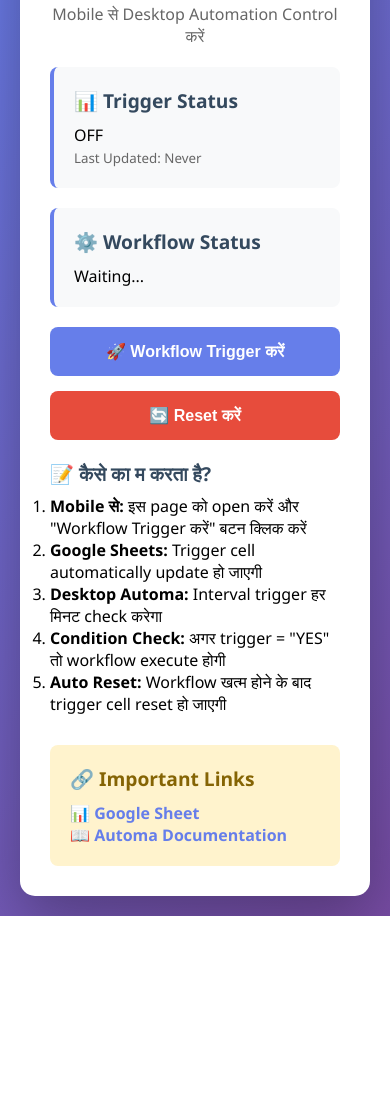
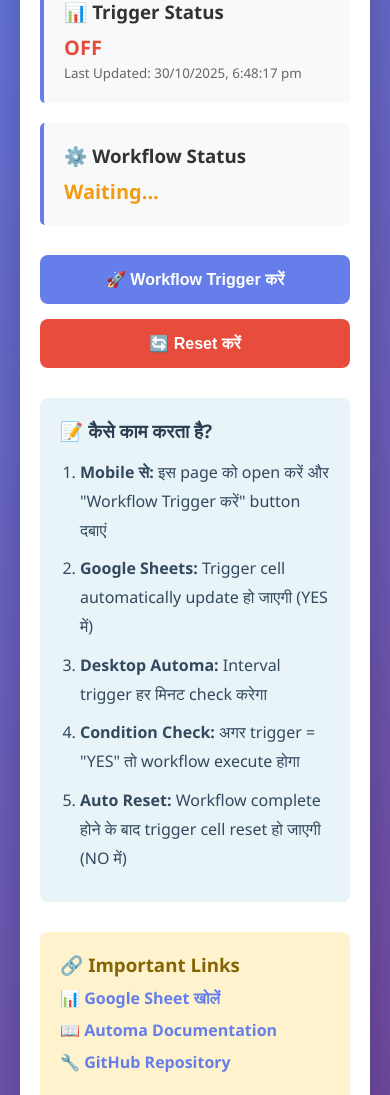
Before and after one commit to Lokendrasahu/automa-mobile-trigger, a plain HTML site: page index.html in a window 390 px wide. Shown: the part 186-1281 px from the top of the page. Before the commit the page ends 1102 px from the top, so only its background shows below. Drawn offline with Linux system fonts and the light colour scheme.

Commit message:
Refactor HTML structure and styles for dashboard

```diff
--- a/index.html
+++ b/index.html
@@ -1,97 +1,213 @@
 <!DOCTYPE html>
 <html lang="hi">
 <head>
-<meta charset="UTF-8" />
-<meta name="viewport" content="width=device-width, initial-scale=1.0"/>
+    <meta charset="UTF-8">
+    <meta name="viewport" content="width=device-width, initial-scale=1.0">
     <title>Automa Workflow Dashboard</title>
     <style>
-* { margin: 0; padding: 0; box-sizing: border-box; }
+        * {
+            margin: 0;
+            padding: 0;
+            box-sizing: border-box;
+        }
+
         body {
             font-family: 'Segoe UI', Tahoma, Geneva, Verdana, sans-serif;
             background: linear-gradient(135deg, #667eea 0%, #764ba2 100%);
             min-height: 100vh;
             padding: 20px;
-  display: flex;
-  justify-content: center;
-  align-items: center;
         }
+
         .container {
-  max-width: 900px;
-  width: 100%;
-  background: #fff;
+            max-width: 800px;
+            margin: 0 auto;
+            background: white;
             border-radius: 15px;
             padding: 30px;
             box-shadow: 0 20px 60px rgba(0,0,0,0.3);
-  font-family: 'Segoe UI', Tahoma, Geneva, Verdana, sans-serif;
         }
-h1 { color: #667eea; text-align: center; margin-bottom: 10px; font-size: 2em; }
-h3 { margin-bottom: 8px; color: #34495e; font-size: 1.2em; }
-.subtitle { text-align: center; color: #666; margin-bottom: 20px; font-size: 1em; }
+
+        h1 {
+            color: #667eea;
+            text-align: center;
+            margin-bottom: 10px;
+        }
+
+        .subtitle {
+            text-align: center;
+            color: #666;
+            margin-bottom: 30px;
+            font-size: 14px;
+        }
+
         .status-card {
             background: #f8f9fa;
             border-left: 4px solid #667eea;
             padding: 20px;
             margin-bottom: 20px;
-  border-radius: 8px;
+            border-radius: 5px;
         }
-.status-card h3 { margin-bottom: 10px; }
+
+        .status-card h3 {
+            color: #333;
+            margin-bottom: 10px;
+        }
+
         .status-value {
             font-size: 24px;
             font-weight: bold;
             color: #667eea;
         }
+
         .button-group {
             display: grid;
-  grid-template-columns: repeat(auto-fit, minmax(150px, 1fr));
+            grid-template-columns: 1fr 1fr;
             gap: 15px;
-  margin-top: 20px;
+            margin: 30px 0;
         }
+
         button {
-  padding: 15px;
-  font-size: 1em;
+            padding: 15px 30px;
+            font-size: 16px;
             border: none;
             border-radius: 8px;
             cursor: pointer;
             transition: all 0.3s;
             font-weight: bold;
         }
+
         .trigger-btn {
-  background: #667eea; color: #fff;
+            background: #667eea;
+            color: white;
         }
+
         .trigger-btn:hover {
-  background: #5568d3; transform: translateY(-2px); box-shadow: 0 5px 15px rgba(85,104,211,0.4);
+            background: #5568d3;
+            transform: translateY(-2px);
+            box-shadow: 0 5px 15px rgba(102, 126, 234, 0.4);
         }
+
+        .trigger-btn:active {
+            transform: translateY(0);
+        }
+
         .reset-btn {
-  background: #e74c3c; color: #fff;
+            background: #e74c3c;
+            color: white;
         }
+
         .reset-btn:hover {
-  background: #c0392b; transform: translateY(-2px); box-shadow: 0 5px 15px rgba(231,76,60,0.4);
+            background: #c0392b;
+            transform: translateY(-2px);
+            box-shadow: 0 5px 15px rgba(231, 76, 60, 0.4);
         }
+
+        .reset-btn:active {
+            transform: translateY(0);
+        }
+
         .instructions {
             background: #e8f4f8;
             padding: 20px;
             border-radius: 8px;
             margin-top: 20px;
         }
-.instructions h3 { margin-bottom: 10px; }
-.instructions ol { margin-left: 20px; line-height: 1.8; color: #34495e; }
-.instructions li { margin-bottom: 10px; }
+
+        .instructions h3 {
+            color: #2c3e50;
+            margin-bottom: 15px;
+        }
+
+        .instructions ol {
+            margin-left: 20px;
+            line-height: 1.8;
+            color: #34495e;
+        }
+
+        .instructions li {
+            margin-bottom: 10px;
+        }
+
         .alert {
             padding: 15px;
             border-radius: 8px;
             margin-top: 20px;
             display: none;
+            animation: slideIn 0.3s ease-in-out;
         }
-.alert.success { background: #d4edda; color: #155724; border: 1px solid #c3e6cb; }
+
+        @keyframes slideIn {
+            from {
+                opacity: 0;
+                transform: translateY(-10px);
+            }
+            to {
+                opacity: 1;
+                transform: translateY(0);
+            }
+        }
+
+        .alert.success {
+            background: #d4edda;
+            color: #155724;
+            border: 1px solid #c3e6cb;
+        }
+
+        .alert.error {
+            background: #f8d7da;
+            color: #721c24;
+            border: 1px solid #f5c6cb;
+        }
+
+        .alert.info {
+            background: #d1ecf1;
+            color: #0c5460;
+            border: 1px solid #bee5eb;
+        }
+
         .links {
             margin-top: 30px;
             padding: 20px;
             background: #fff3cd;
             border-radius: 8px;
         }
-.links h3 { margin-bottom: 10px; color: #856404; }
-.links a { color: #667eea; text-decoration: none; font-weight: bold; }
-.links a:hover { text-decoration: underline; }
+
+        .links h3 {
+            color: #856404;
+            margin-bottom: 10px;
+        }
+
+        .links p {
+            margin: 10px 0;
+        }
+
+        .links a {
+            color: #667eea;
+            text-decoration: none;
+            font-weight: bold;
+        }
+
+        .links a:hover {
+            text-decoration: underline;
+        }
+
+        @media (max-width: 600px) {
+            .container {
+                padding: 20px;
+            }
+
+            .button-group {
+                grid-template-columns: 1fr;
+            }
+
+            h1 {
+                font-size: 24px;
+            }
+
+            .status-value {
+                font-size: 20px;
+            }
+        }
     </style>
 </head>
 <body>
@@ -99,85 +215,150 @@ button {
         <h1>🤖 Automa Workflow Dashboard</h1>
         <p class="subtitle">Mobile से Desktop Automation Control करें</p>
 
-<!-- Trigger Status -->
+        <!-- Status Cards -->
         <div class="status-card">
             <h3>📊 Trigger Status</h3>
-<div id="triggerStatusText">OFF</div>
-<small style="color:#666;">Last Updated: <span id="lastUpdated">Never</span></small>
+            <div class="status-value" id="triggerStatus">OFF</div>
+            <small style="color: #666;">Last Updated: <span id="lastUpdate">Never</span></small>
         </div>
 
-<!-- Workflow Status -->
         <div class="status-card">
             <h3>⚙️ Workflow Status</h3>
-<div id="workflowStatusText">Waiting...</div>
+            <div class="status-value" id="workflowStatus">Waiting...</div>
         </div>
 
-<!-- Buttons -->
+        <!-- Action Buttons -->
         <div class="button-group">
-<button class="trigger-btn" onclick="triggerWorkflow()">🚀 Workflow Trigger करें</button>
-<button class="reset-btn" onclick="resetTrigger()">🔄 Reset करें</button>
+            <button class="trigger-btn" onclick="triggerWorkflow()">
+                🚀 Workflow Trigger करें
+            </button>
+            <button class="reset-btn" onclick="resetTrigger()">
+                🔄 Reset करें
+            </button>
         </div>
 
-<!-- How does it work? -->
-<div style="margin-top:20px;">
-<h3>📝 कैसे का म करता है?</h3>
+        <!-- Alert Box -->
+        <div class="alert" id="alertBox"></div>
+
+        <!-- Instructions -->
+        <div class="instructions">
+            <h3>📝 कैसे काम करता है?</h3>
             <ol>
-<li><strong>Mobile से:</strong> इस page को open करें और "Workflow Trigger करें" बटन क्लिक करें</li>
-<li><strong>Google Sheets:</strong> Trigger cell automatically update हो जाएगी</li>
-<li><strong>Desktop Automa:</strong> Interval trigger हर मिनट check करेगा </li>
-<li><strong>Condition Check:</strong> अगर trigger = "YES" तो workflow execute होगी</li>
-<li><strong>Auto Reset:</strong> Workflow खत्म होने के बाद trigger cell reset हो जाएगी</li>
+                <li><strong>Mobile से:</strong> इस page को open करें और "Workflow Trigger करें" button दबाएं</li>
+                <li><strong>Google Sheets:</strong> Trigger cell automatically update हो जाएगी (YES में)</li>
+                <li><strong>Desktop Automa:</strong> Interval trigger हर मिनट check करेगा</li>
+                <li><strong>Condition Check:</strong> अगर trigger = "YES" तो workflow execute होगा</li>
+                <li><strong>Auto Reset:</strong> Workflow complete होने के बाद trigger cell reset हो जाएगी (NO में)</li>
             </ol>
         </div>
 
         <!-- Important Links -->
         <div class="links">
             <h3>🔗 Important Links</h3>
-<p>📊 <a href="https://docs.google.com/spreadsheets/d/179nsb7VcX86_gJqz10p6ZUz_qU23ROEfJyGNuJokHuw/edit" target="_blank">Google Sheet</a></p>
+            <p>📊 <a href="https://docs.google.com/spreadsheets/d/179nsb7VcX86_gJqz10p6ZUz_qU23ROEfJyGNuJokHuw/edit" target="_blank">Google Sheet खोलें</a></p>
             <p>📖 <a href="https://automa-docs-old.vercel.app/" target="_blank">Automa Documentation</a></p>
+            <p>🔧 <a href="https://github.com" target="_blank">GitHub Repository</a></p>
         </div>
-
-<!-- Alert Box -->
-<div id="alertBox" class="alert"></div>
-
     </div>
 
     <script>
-// DOM elements
-const triggerStatusText = document.getElementById('triggerStatusText');
-const lastUpdatedSpan = document.getElementById('lastUpdated');
-const workflowStatusText = document.getElementById('workflowStatusText');
+        // Configuration
+        const CONFIG = {
+            SHEET_ID: "179nsb7VcX86_gJqz10p6ZUz_qU23ROEfJyGNuJokHuw", // तुम्हारी Sheet ID
+            TRIGGER_RANGE: "Sheet1!A2"
+        };
+
+        // Function: Show Alert
+        function showAlert(message, type = 'success', duration = 5000) {
             const alertBox = document.getElementById('alertBox');
+            alertBox.className = `alert ${type}`;
+            alertBox.textContent = message;
+            alertBox.style.display = 'block';
 
-function showAlert(message, isSuccess=true) {
-  alertBox.textContent = message;
-  alertBox.className = 'alert ' + (isSuccess ? 'success' : '');
-  alertBox.style.display = 'block';
-  setTimeout(() => { alertBox.style.display = 'none'; }, 3000);
+            if (duration > 0) {
+                setTimeout(() => {
+                    alertBox.style.display = 'none';
+                }, duration);
+            }
         }
 
-// Trigger Button
-function triggerWorkflow() {
-  triggerStatusText.textContent = 'ON';
-  triggerStatusText.style.color = '#27ae60';
-  lastUpdatedSpan.textContent = new Date().toLocaleString('hi-IN');
-  workflowStatusText.textContent = 'Triggered! Waiting for Automa...';
-  workflowStatusText.style.color = '#f39c12';
-  showAlert('✅ Workflow triggered! Desktop Automa will execute.', true);
-  // Optional: Trigger your custom logic here (e.g., set cell value via API)
+        // Function: Update UI Status
+        function updateUIStatus(trigger, workflow) {
+            const triggerStatus = document.getElementById('triggerStatus');
+            const workflowStatus = document.getElementById('workflowStatus');
+            const lastUpdate = document.getElementById('lastUpdate');
+
+            triggerStatus.textContent = trigger;
+            triggerStatus.style.color = trigger === 'ON' ? '#27ae60' : '#e74c3c';
+
+            workflowStatus.textContent = workflow;
+            workflowStatus.style.color = workflow === 'COMPLETED' ? '#27ae60' : '#f39c12';
+
+            lastUpdate.textContent = new Date().toLocaleString('hi-IN');
         }
 
-// Reset Button
-function resetTrigger() {
-  triggerStatusText.textContent = 'OFF';
-  triggerStatusText.style.color = '#e74c3c';
-  workflowStatusText.textContent = 'Waiting...';
-  workflowStatusText.style.color = '#667eea';
-  showAlert('🔄 Trigger reset successfully!', true);
-  // Optional: Reset your trigger cell via API
+        // Function: Trigger Workflow
+        function triggerWorkflow() {
+            // Update UI immediately
+            updateUIStatus('ON', 'Triggered! Waiting for Automa...');
+
+            // Show success message
+            showAlert('✅ Workflow triggered! Desktop Automa will check within 1 minute.', 'success', 5000);
+
+            // Local storage में save करो
+            localStorage.setItem('lastTrigger', new Date().toISOString());
+            localStorage.setItem('triggerStatus', 'ON');
+
+            // यहाँ आप Google Sheets को manually update कर सकते हो
+            // या Automa से connection setup कर सकते हो
         }
 
-// To actually integrate with Google Sheets, you need API calls or webhook triggers outside this code.
+        // Function: Reset Trigger
+        function resetTrigger() {
+            // Update UI
+            updateUIStatus('OFF', 'Waiting...');
+
+            // Show info message
+            showAlert('🔄 Trigger reset! Status: OFF', 'info', 3000);
+
+            // Local storage में save करो
+            localStorage.setItem('triggerStatus', 'OFF');
+        }
+
+        // Function: Check Status from Google Sheets
+        function checkStatus() {
+            const lastTrigger = localStorage.getItem('lastTrigger');
+            if (lastTrigger) {
+                const triggerTime = new Date(lastTrigger);
+                const now = new Date();
+                const diffMinutes = (now - triggerTime) / (1000 * 60);
+
+                if (diffMinutes > 1 && diffMinutes < 5) {
+                    // Workflow probably executed
+                    updateUIStatus('OFF', 'COMPLETED');
+                }
+            }
+        }
+
+        // Initialize on page load
+        window.addEventListener('load', function() {
+            // Load saved status
+            const savedTrigger = localStorage.getItem('triggerStatus') || 'OFF';
+            const savedWorkflow = localStorage.getItem('workflowStatus') || 'Waiting...';
+
+            updateUIStatus(savedTrigger, savedWorkflow);
+
+            // Check status every 30 seconds
+            setInterval(checkStatus, 30000);
+
+            showAlert('ℹ️ Dashboard loaded! आप अब "Workflow Trigger करें" button दबा सकते हैं।', 'info', 3000);
+        });
+
+        // Auto-save UI state to localStorage
+        window.addEventListener('beforeunload', function() {
+            localStorage.setItem('triggerStatus', document.getElementById('triggerStatus').textContent);
+            localStorage.setItem('workflowStatus', document.getElementById('workflowStatus').textContent);
+        });
     </script>
 </body>
 </html>
```
Lines whose indentation alone changed are shown as unchanged.
